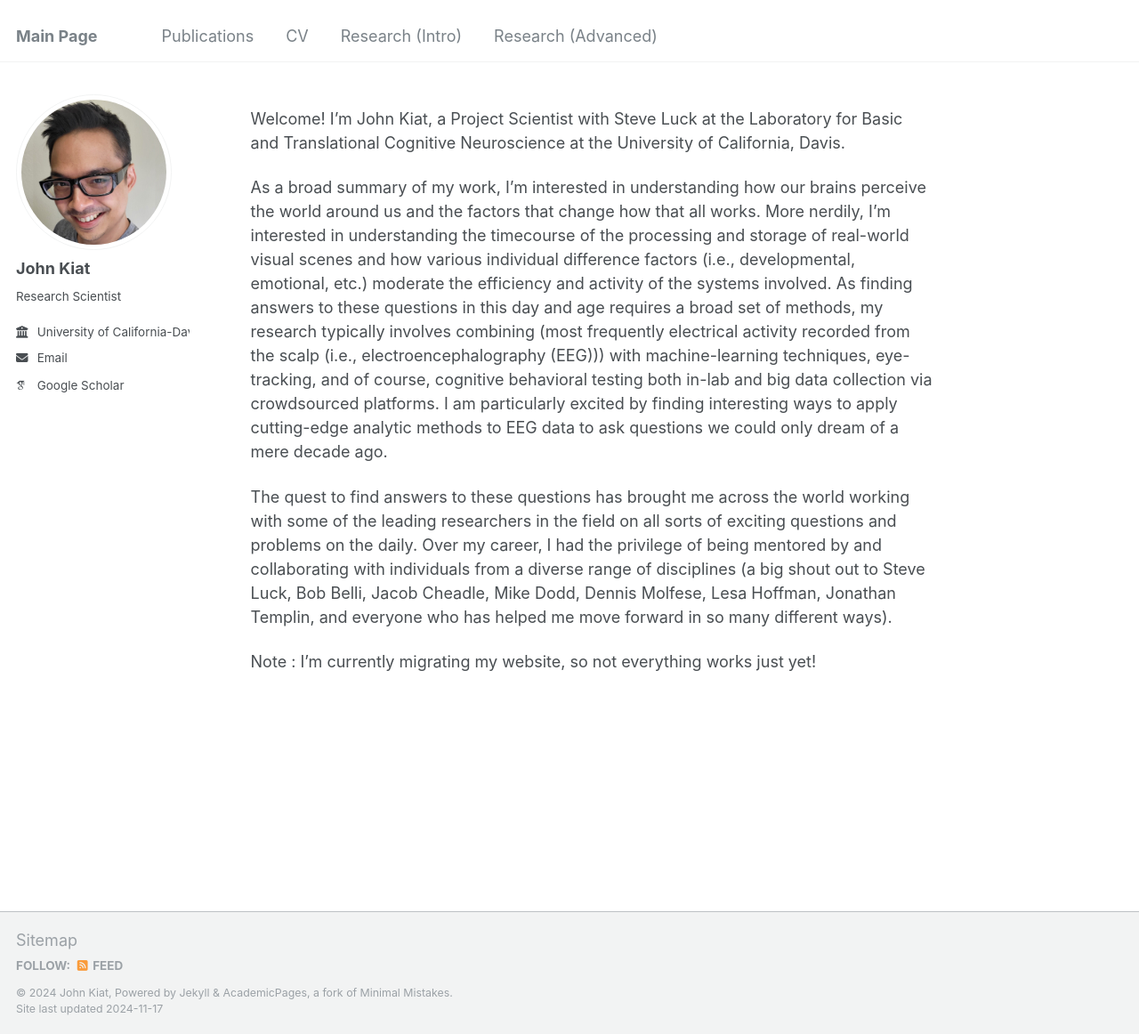
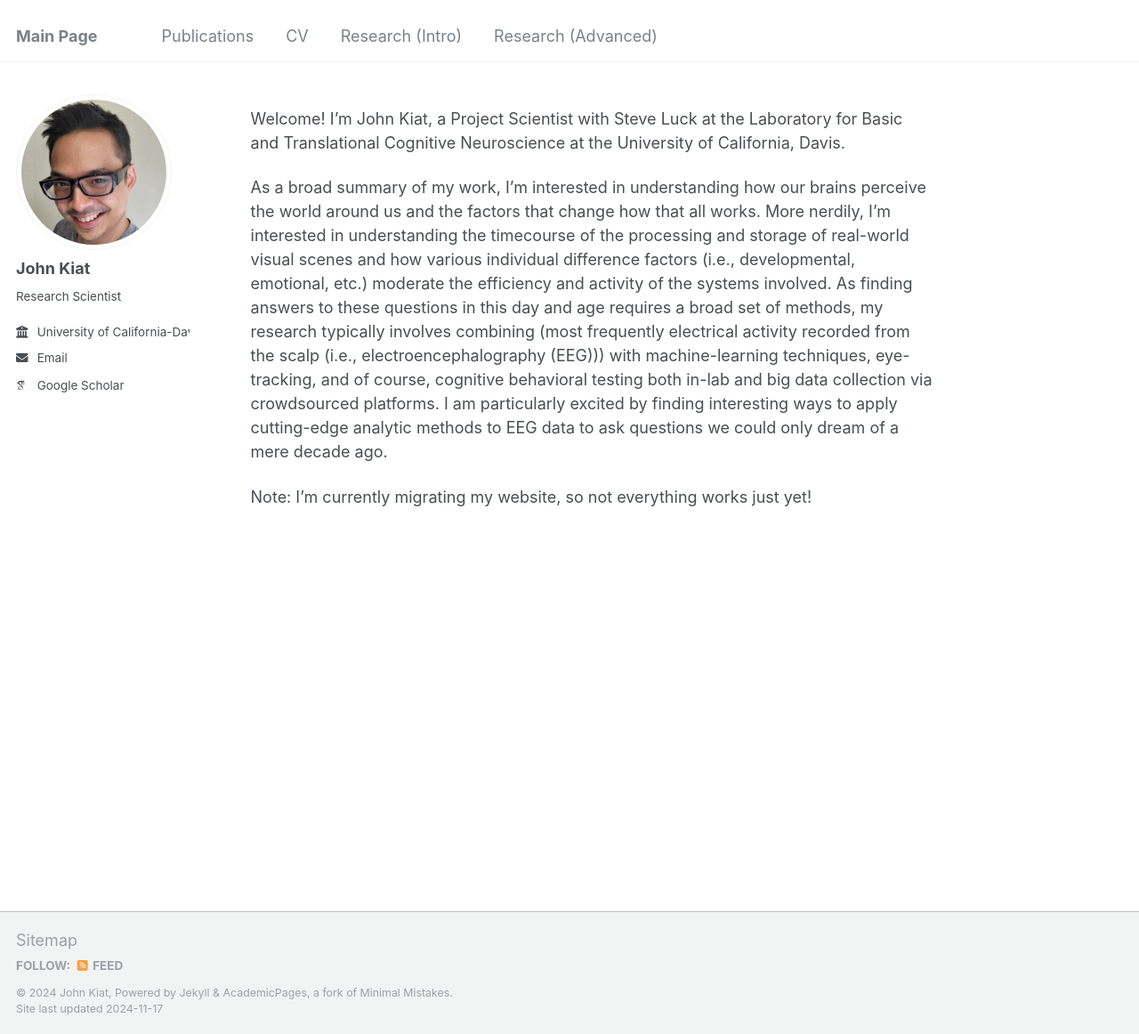
Before and after one commit to Johnkiat/johnkiat.github.io, a Jekyll site: the page built from _pages/about.md, in a window 1280 px wide and 1162 px high. Shown: the whole window at 89% size. Built offline with Jekyll 4.4.1, drawn with Linux system fonts in a browser that asks for light colours; some web fonts are replaced.

Commit message:
Update about.md

```diff
--- a/_pages/about.md
+++ b/_pages/about.md
@@ -11,6 +11,4 @@ Welcome! I'm John Kiat, a Project Scientist with Steve Luck at the Laboratory fo
 
 As a broad summary of my work, I'm interested in understanding how our brains perceive the world around us and the factors that change how that all works. More nerdily, I'm interested in understanding the timecourse of the processing and storage of real-world visual scenes and how various individual difference factors (i.e., developmental, emotional, etc.) moderate the efficiency and activity of the systems involved. As finding answers to these questions in this day and age requires a broad set of methods, my research typically involves combining (most frequently electrical activity recorded from the scalp (i.e., electroencephalography (EEG))) with machine-learning techniques, eye-tracking, and of course, cognitive behavioral testing both in-lab and big data collection via crowdsourced platforms. I am particularly excited by finding interesting ways to apply cutting-edge analytic methods to EEG data to ask questions we could only dream of a mere decade ago.
 
-The quest to find answers to these questions has brought me across the world working with some of the leading researchers in the field on all sorts of exciting questions and problems on the daily. Over my career, I had the privilege of being mentored by and collaborating with individuals from a diverse range of disciplines (a big shout out to Steve Luck, Bob Belli, Jacob Cheadle, Mike Dodd, Dennis Molfese, Lesa Hoffman, Jonathan Templin, and everyone who has helped me move forward in so many different ways).
-
-Note : I'm currently migrating my website, so not everything works just yet!
+Note: I'm currently migrating my website, so not everything works just yet!
```
